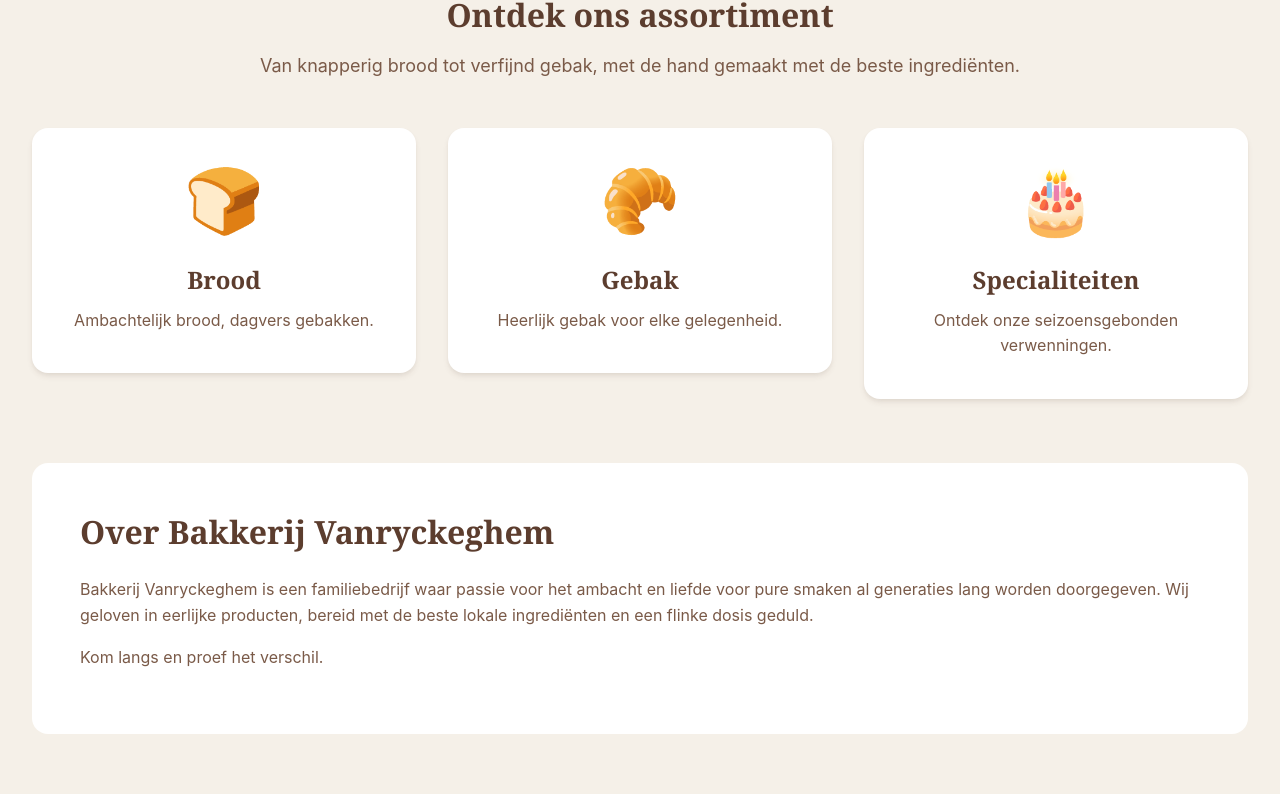
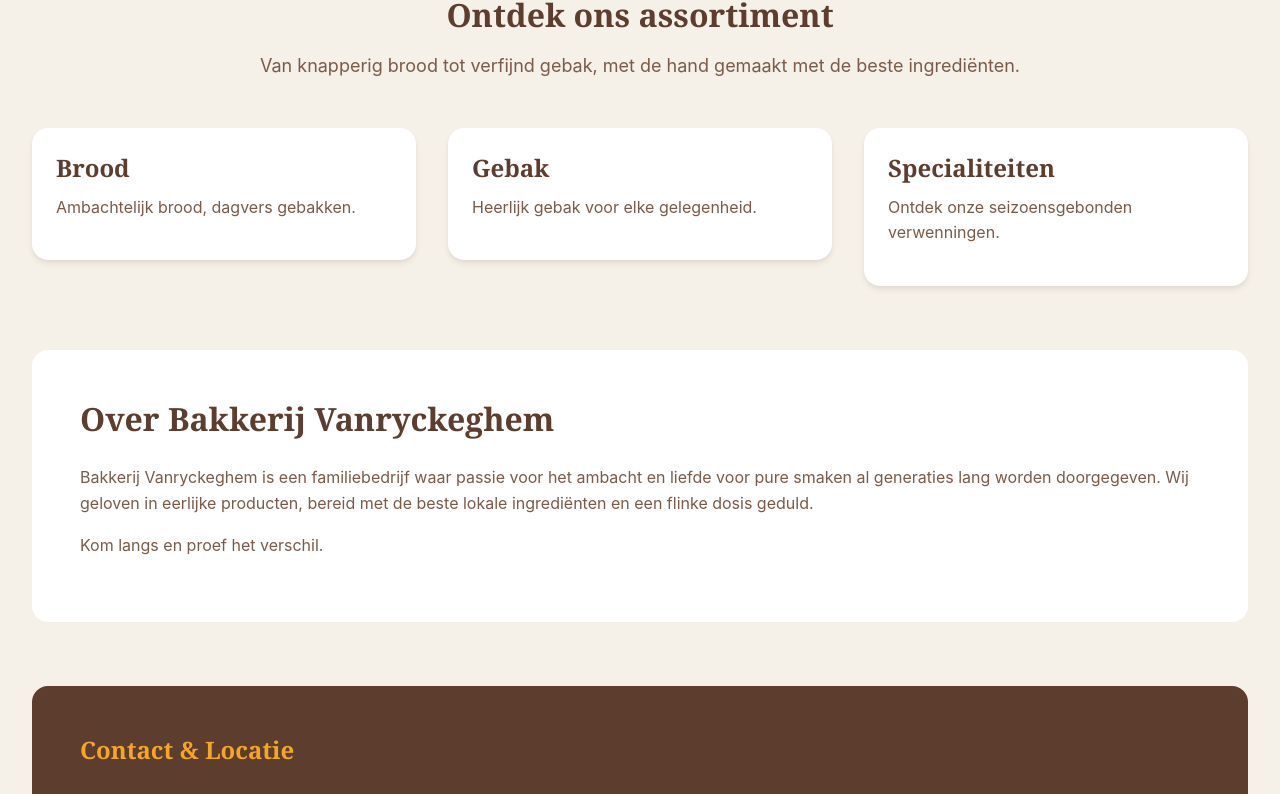
Before and after one commit to SanderVanryckeghem/bakkerij_vanryckeghem, an Angular app in the folder bakkerij_vanryckeghem/: page / in a window 1280 px wide. Shown: the part 758-1552 px from the top of the page. Built offline with nearby package versions, Linux system fonts and the light colour scheme.

Commit message:
Issue 7: Homepage - Product Category Cards

```diff
--- a/bakkerij_vanryckeghem/src/app/features/home/home/home.html
+++ b/bakkerij_vanryckeghem/src/app/features/home/home/home.html
@@ -15,35 +15,23 @@
     </div>
 
     <div class="grid grid-cols-1 md:grid-cols-3 gap-8">
-      <app-card>
-        <div class="text-center">
-          <div class="category-icon">🍞</div>
-          <h3 class="text-2xl font-bold text-bakery-brown mb-3">Brood</h3>
-          <p class="text-bakery-brown-light mb-4">
-            Ambachtelijk brood, dagvers gebakken.
-          </p>
-        </div>
-      </app-card>
+      <app-category-card
+        title="Brood"
+        description="Ambachtelijk brood, dagvers gebakken."
+        link="/assortiment"
+      ></app-category-card>
 
-      <app-card>
-        <div class="text-center">
-          <div class="category-icon">🥐</div>
-          <h3 class="text-2xl font-bold text-bakery-brown mb-3">Gebak</h3>
-          <p class="text-bakery-brown-light mb-4">
-            Heerlijk gebak voor elke gelegenheid.
-          </p>
-        </div>
-      </app-card>
+      <app-category-card
+        title="Gebak"
+        description="Heerlijk gebak voor elke gelegenheid."
+        link="/assortiment"
+      ></app-category-card>
 
-      <app-card>
-        <div class="text-center">
-          <div class="category-icon">🎂</div>
-          <h3 class="text-2xl font-bold text-bakery-brown mb-3">Specialiteiten</h3>
-          <p class="text-bakery-brown-light mb-4">
-            Ontdek onze seizoensgebonden verwenningen.
-          </p>
-        </div>
-      </app-card>
+      <app-category-card
+        title="Specialiteiten"
+        description="Ontdek onze seizoensgebonden verwenningen."
+        link="/assortiment"
+      ></app-category-card>
     </div>
   </section>
 
--- a/bakkerij_vanryckeghem/src/app/features/home/home/home.ts
+++ b/bakkerij_vanryckeghem/src/app/features/home/home/home.ts
@@ -1,10 +1,10 @@
 import { Component } from '@angular/core';
 import { Hero } from '../../../shared/components/hero/hero';
-import { Card } from '../../../shared/components/card/card';
+import { CategoryCard } from '../../../shared/components/category-card/category-card';
 
 @Component({
   selector: 'app-home',
-  imports: [Hero, Card],
+  imports: [Hero, CategoryCard],
   templateUrl: './home.html',
   styleUrl: './home.scss',
 })
--- /dev/null
+++ b/bakkerij_vanryckeghem/src/app/shared/components/category-card/category-card.html
@@ -0,0 +1,29 @@
+<div class="category-card" [class.clickable]="link()">
+  @if (link()) {
+    <a [routerLink]="link()" class="category-card-link">
+      <div class="category-card-content">
+        @if (imageUrl()) {
+          <div class="category-card-image">
+            <img [src]="imageUrl()" [alt]="title()" loading="lazy" />
+          </div>
+        }
+        <div class="category-card-body">
+          <h3 class="category-card-title">{{ title() }}</h3>
+          <p class="category-card-description">{{ description() }}</p>
+        </div>
+      </div>
+    </a>
+  } @else {
+    <div class="category-card-content">
+      @if (imageUrl()) {
+        <div class="category-card-image">
+          <img [src]="imageUrl()" [alt]="title()" loading="lazy" />
+        </div>
+      }
+      <div class="category-card-body">
+        <h3 class="category-card-title">{{ title() }}</h3>
+        <p class="category-card-description">{{ description() }}</p>
+      </div>
+    </div>
+  }
+</div>
--- /dev/null
+++ b/bakkerij_vanryckeghem/src/app/shared/components/category-card/category-card.scss
@@ -0,0 +1,67 @@
+.category-card {
+  background-color: white;
+  border-radius: 1rem;
+  overflow: hidden;
+  box-shadow: 0 4px 6px -1px rgba(92, 61, 46, 0.1), 0 2px 4px -1px rgba(92, 61, 46, 0.06);
+  transition: all 0.3s ease;
+
+  &.clickable {
+    cursor: pointer;
+
+    &:hover {
+      transform: translateY(-8px);
+      box-shadow: 0 10px 15px -3px rgba(92, 61, 46, 0.2), 0 4px 6px -2px rgba(92, 61, 46, 0.1);
+    }
+  }
+}
+
+.category-card-link {
+  text-decoration: none;
+  color: inherit;
+  display: block;
+}
+
+.category-card-content {
+  display: flex;
+  flex-direction: column;
+  height: 100%;
+}
+
+.category-card-image {
+  width: 100%;
+  height: 250px;
+  overflow: hidden;
+  background-color: #F5F0E8;
+
+  img {
+    width: 100%;
+    height: 100%;
+    object-fit: cover;
+    transition: transform 0.3s ease;
+  }
+
+  .clickable:hover & img {
+    transform: scale(1.05);
+  }
+}
+
+.category-card-body {
+  padding: 1.5rem;
+  flex: 1;
+  display: flex;
+  flex-direction: column;
+}
+
+.category-card-title {
+  font-size: 1.5rem;
+  font-weight: 700;
+  color: #5C3D2E;
+  margin-bottom: 0.75rem;
+  font-family: Georgia, Palatino, 'Times New Roman', serif;
+}
+
+.category-card-description {
+  color: #7A5A48;
+  line-height: 1.6;
+  flex: 1;
+}
--- /dev/null
+++ b/bakkerij_vanryckeghem/src/app/shared/components/category-card/category-card.ts
@@ -0,0 +1,15 @@
+import { Component, input } from '@angular/core';
+import { RouterLink } from '@angular/router';
+
+@Component({
+  selector: 'app-category-card',
+  imports: [RouterLink],
+  templateUrl: './category-card.html',
+  styleUrl: './category-card.scss',
+})
+export class CategoryCard {
+  title = input.required<string>();
+  description = input.required<string>();
+  imageUrl = input<string>();
+  link = input<string>();
+}
--- a/bakkerij_vanryckeghem/src/app/shared/components/index.ts
+++ b/bakkerij_vanryckeghem/src/app/shared/components/index.ts
@@ -1,2 +1,4 @@
 export { Button } from './button/button';
 export { Card } from './card/card';
+export { CategoryCard } from './category-card/category-card';
+export { Hero } from './hero/hero';
```
